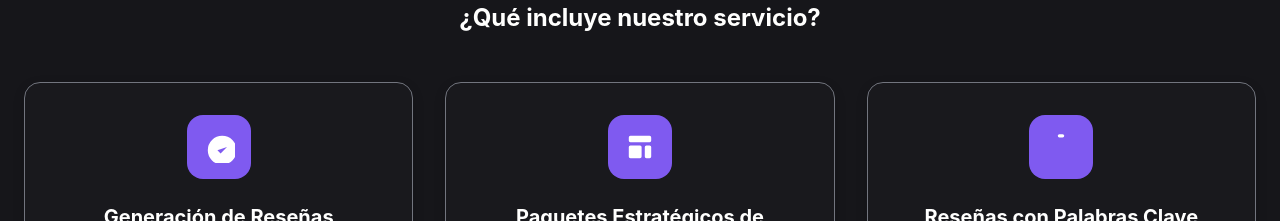
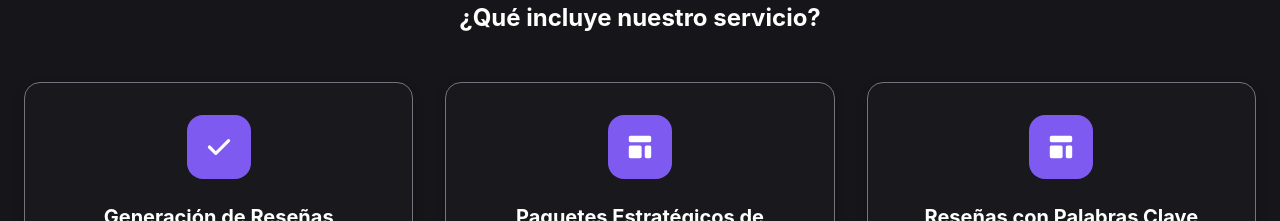
Before and after one commit to AXELRAYO990/ElRESENADOR, a React (Vite) app: page / in a window 1280 px wide. Shown: the part 820-1041 px from the top of the page. Built offline with nearby package versions, Linux system fonts and the light colour scheme.

Commit message:
Arreglados iconos centrados y efecto de conteo más lento

```diff
--- a/src/App.tsx
+++ b/src/App.tsx
@@ -15,7 +15,7 @@ function App() {
   // Contador animado
   useEffect(() => {
     const counters = document.querySelectorAll('.counter')
-    const speed = 200
+    const speed = 400
 
     const animateCounter = (counter: Element) => {
       const target = parseInt(counter.getAttribute('data-target') || '0')
@@ -176,7 +176,7 @@ function App() {
             <div className="glass-card p-8 rounded-2xl hover-elegant transform hover:scale-105 transition-all duration-300 h-full flex flex-col items-center text-center">
               <div className="w-16 h-16 highlight-bg rounded-2xl flex items-center justify-center mb-6">
                 <svg className="w-8 h-8 text-white" fill="currentColor" viewBox="0 0 20 20">
-                  <path d="M9 12l2 2 4-4m6 2a9 9 0 11-18 0 9 9 0 0118 0z"/>
+                  <path fillRule="evenodd" d="M16.707 5.293a1 1 0 010 1.414l-8 8a1 1 0 01-1.414 0l-4-4a1 1 0 011.414-1.414L8 12.586l7.293-7.293a1 1 0 011.414 0z" clipRule="evenodd" />
                 </svg>
               </div>
               <h3 className="text-xl font-bold text-headline mb-4">Generación de Reseñas Verificadas</h3>
@@ -200,7 +200,7 @@ function App() {
             <div className="glass-card p-8 rounded-2xl hover-elegant transform hover:scale-105 transition-all duration-300 h-full flex flex-col items-center text-center">
               <div className="w-16 h-16 highlight-bg rounded-2xl flex items-center justify-center mb-6">
                 <svg className="w-8 h-8 text-white" fill="currentColor" viewBox="0 0 20 20">
-                  <path d="M9 2a1 1 0 000 2h2a1 1 0 100-2H9z"/>
+                  <path fillRule="evenodd" d="M3 4a1 1 0 011-1h12a1 1 0 011 1v2a1 1 0 01-1 1H4a1 1 0 01-1-1V4zM3 10a1 1 0 011-1h6a1 1 0 011 1v6a1 1 0 01-1 1H4a1 1 0 01-1-1v-6zM14 9a1 1 0 00-1 1v6a1 1 0 001 1h2a1 1 0 001-1v-6a1 1 0 00-1-1h-2z" clipRule="evenodd" />
                 </svg>
               </div>
               <h3 className="text-xl font-bold text-headline mb-4">Reseñas con Palabras Clave Locales</h3>
```
